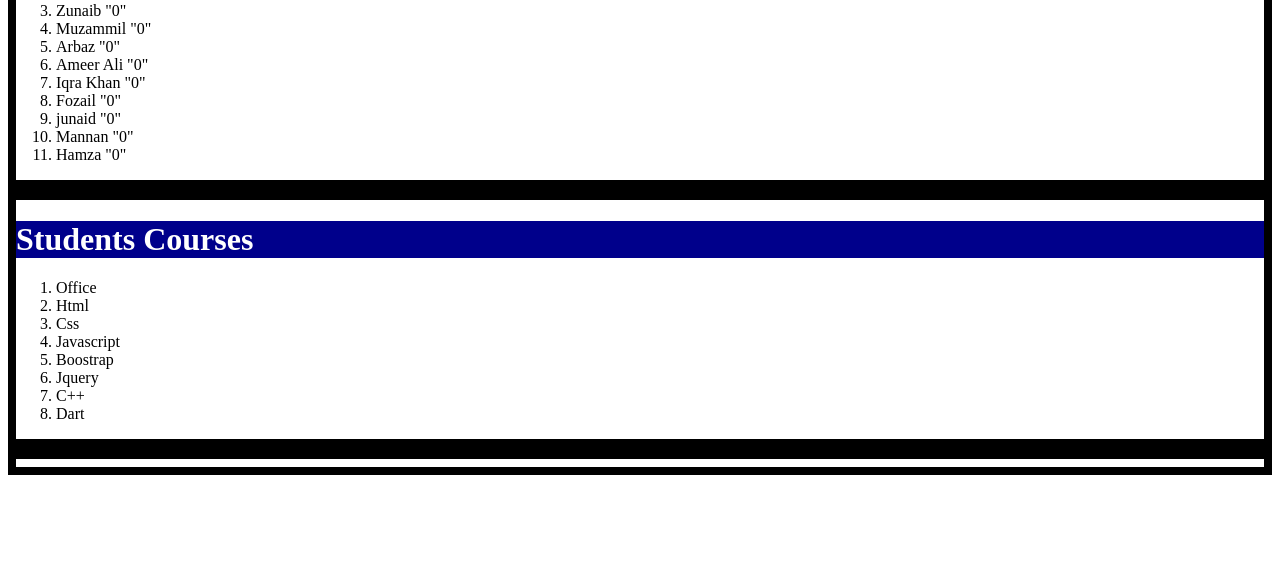
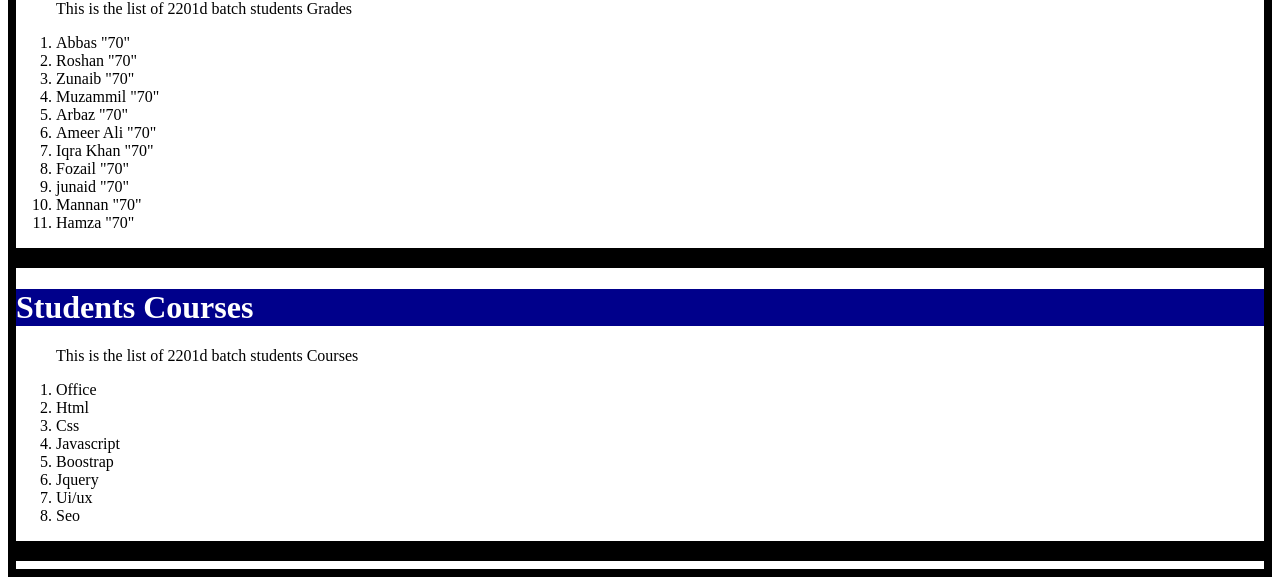
Before and after one commit to ameer-ali-jamali/Assignment-3-Course-Details-HTML-CSS, a plain HTML site: page index.html in a window 1280 px wide. Shown: the part 584-1169 px from the top of the page. Before the commit the page ends 1067 px from the top, so only its background shows below. Drawn offline with Linux system fonts and the light colour scheme.

Commit message:
Clear-Mistakes

```diff
--- a/index.html
+++ b/index.html
@@ -11,13 +11,15 @@
 
 <body id="font-design">
     <div>
-        <a href="#Students-Grades"><h1 id="head">Students Grade Courses</h1></a>
+        <a href="#Students-Grades">
+            <h1 id="head">Students Grade Courses</h1>
+        </a>
     </div>
-<div>
+    <div>
 
-    <img class="image-fit" src="../Images/Image.jpg" alt="Error">
-    <hr>
-</div>
+        <img class="image-fit" src="../Images/Image.jpg" alt="Error">
+        <hr>
+    </div>
 
 
     <div>
@@ -25,6 +27,7 @@
         <div>
             <h1>Students</h1>
             <ol>
+                <p>This is the list of 2201d batch students</p>
                 <li>
                     Abbas
                 </li>
@@ -67,38 +70,39 @@
         <div>
             <h1 id="Students-Grades">Students Grades</h1>
             <ol>
+                <p>This is the list of 2201d batch students Grades</p>
                 <li>
-                    Abbas "0"
+                    Abbas "70"
                 </li>
                 <li>
-                    Roshan "0"
+                    Roshan "70"
                 </li>
                 <li>
-                    Zunaib "0"
+                    Zunaib "70"
                 </li>
                 <li>
-                    Muzammil "0"
+                    Muzammil "70"
                 </li>
                 <li>
-                    Arbaz "0"
+                    Arbaz "70"
                 </li>
                 <li>
-                    Ameer Ali "0"
+                    Ameer Ali "70"
                 </li>
                 <li>
-                    Iqra Khan "0"
+                    Iqra Khan "70"
                 </li>
                 <li>
-                    Fozail "0"
+                    Fozail "70"
                 </li>
                 <li>
-                    junaid "0"
+                    junaid "70"
                 </li>
                 <li>
-                    Mannan "0"
+                    Mannan "70"
                 </li>
                 <li>
-                    Hamza "0"
+                    Hamza "70"
                 </li>
 
 
@@ -110,6 +114,7 @@
         <div>
             <h1>Students Courses</h1>
             <ol>
+                <p>This is the list of 2201d batch students Courses</p>
                 <li>
                     Office
                 </li>
@@ -129,10 +134,10 @@
                     Jquery
                 </li>
                 <li>
-                    C++
+                    Ui/ux
                 </li>
                 <li>
-                    Dart
+                    Seo
                 </li>
 
             </ol>
```
